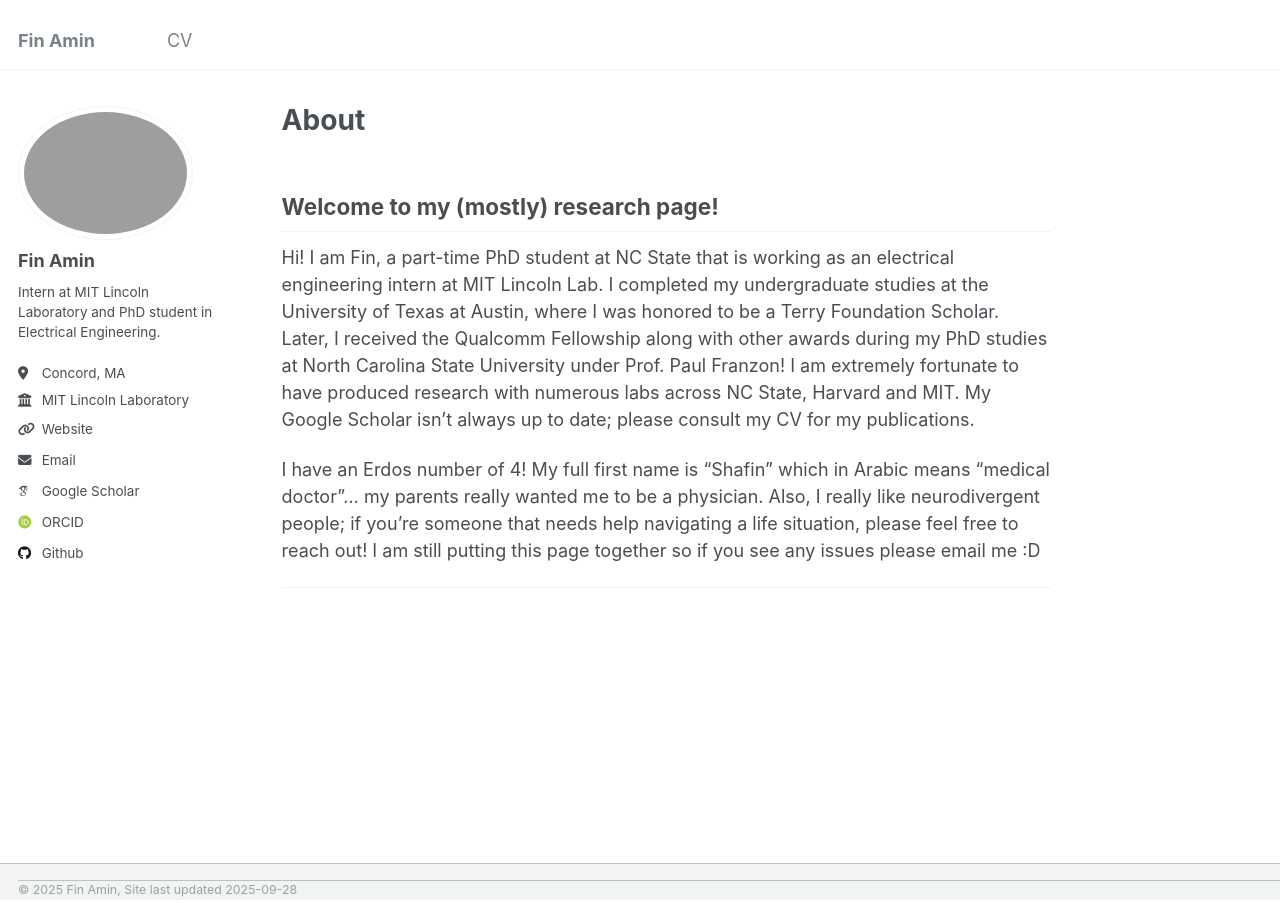
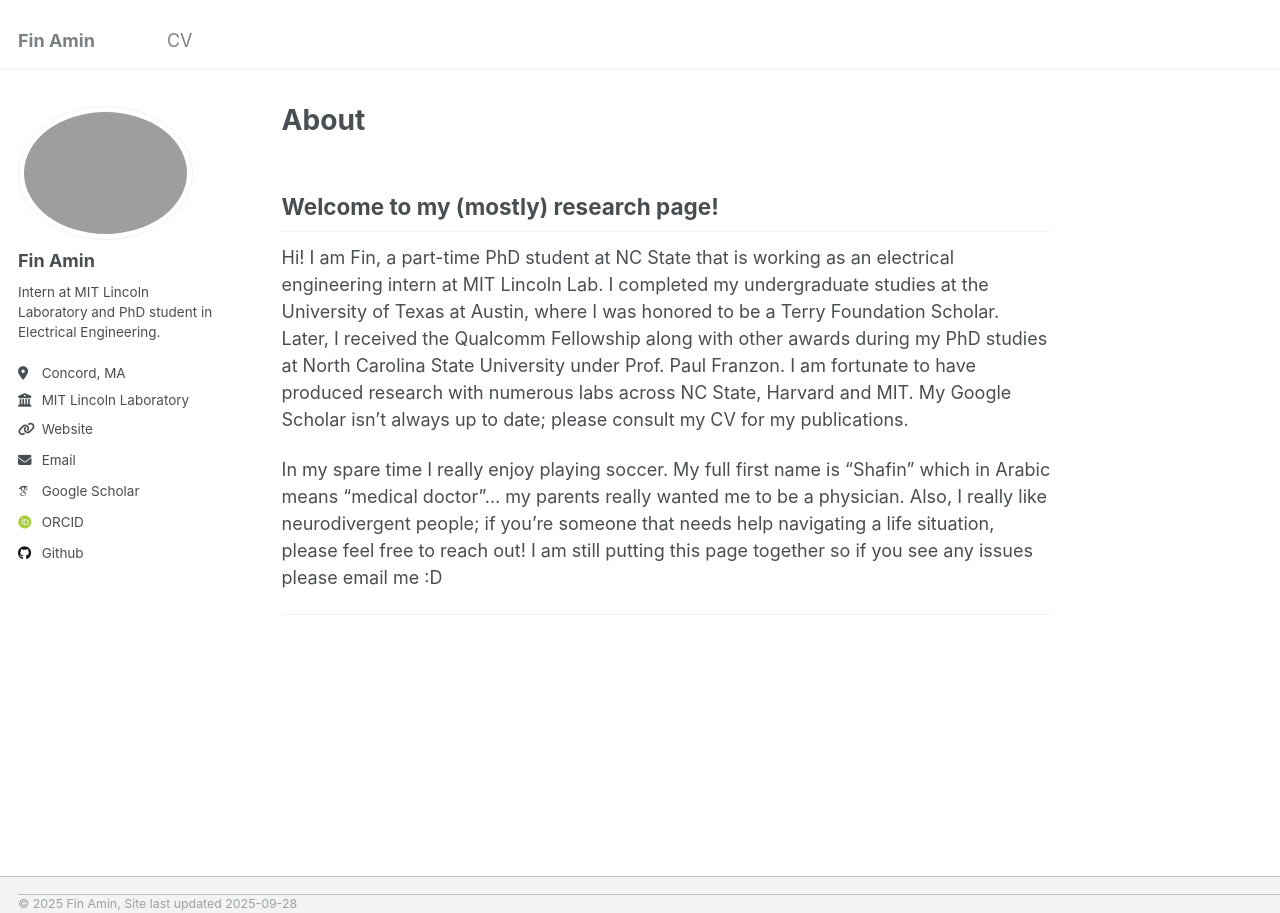
Before and after one commit to FinAminToastCrunch/FinAminToastCrunch.github.io, a Jekyll site: the page built from _pages/about.md, in a window 1280 px wide. Built offline with Jekyll 4.4.1, drawn with Linux system fonts in a browser that asks for light colours; some web fonts are replaced.

Commit message:
Update about page bio and personal info
Revised the about page to update the bio, remove mention of Erdos number, and add a note about enjoying soccer. Minor edits for clarity and tone.

```diff
--- a/_pages/about.md
+++ b/_pages/about.md
@@ -9,9 +9,9 @@
 
 ## Welcome to my (mostly) research page!
 
-Hi! I am Fin, a part-time PhD student at NC State that is working as an electrical engineering intern at MIT Lincoln Lab. I completed my undergraduate studies at the University of Texas at Austin, where I was honored to be a Terry Foundation Scholar. Later, I received the Qualcomm Fellowship along with other awards during my PhD studies at North Carolina State University under Prof. Paul Franzon! I am extremely fortunate to have produced research with numerous labs across NC State, Harvard and MIT. My Google Scholar isn't always up to date; please consult my CV for my publications.
+Hi! I am Fin, a part-time PhD student at NC State that is working as an electrical engineering intern at MIT Lincoln Lab. I completed my undergraduate studies at the University of Texas at Austin, where I was honored to be a Terry Foundation Scholar. Later, I received the Qualcomm Fellowship along with other awards during my PhD studies at North Carolina State University under Prof. Paul Franzon. I am fortunate to have produced research with numerous labs across NC State, Harvard and MIT. My Google Scholar isn't always up to date; please consult my CV for my publications.
 
-I have an Erdos number of 4! My full first name is "Shafin" which in Arabic means "medical doctor"... my parents really wanted me to be a physician. Also, I really like neurodivergent people; if you're someone that needs help navigating a life situation, please feel free to reach out! I am still putting this page together so if you see any issues please email me :D
+In my spare time I really enjoy playing soccer. My full first name is "Shafin" which in Arabic means "medical doctor"... my parents really wanted me to be a physician. Also, I really like neurodivergent people; if you're someone that needs help navigating a life situation, please feel free to reach out! I am still putting this page together so if you see any issues please email me :D
 
 
 ------
```
